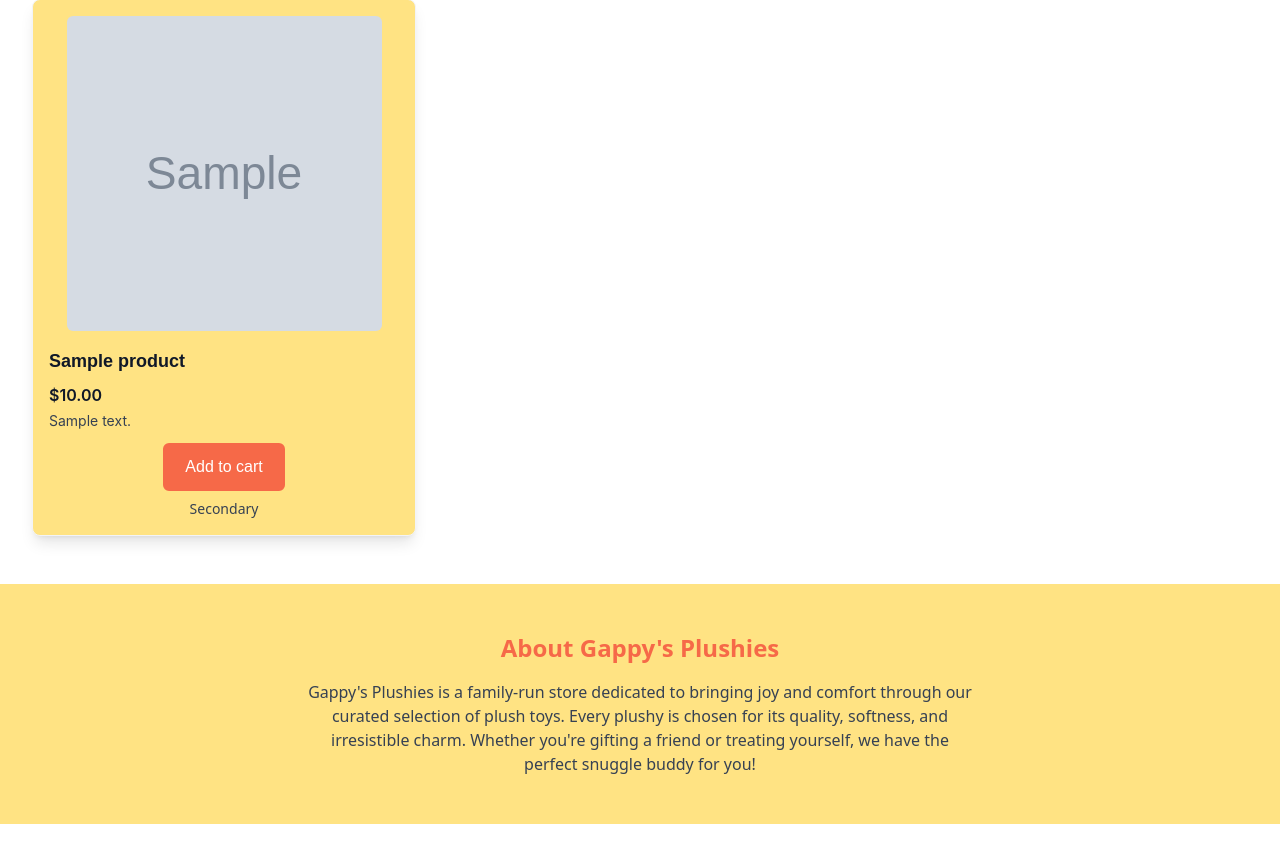
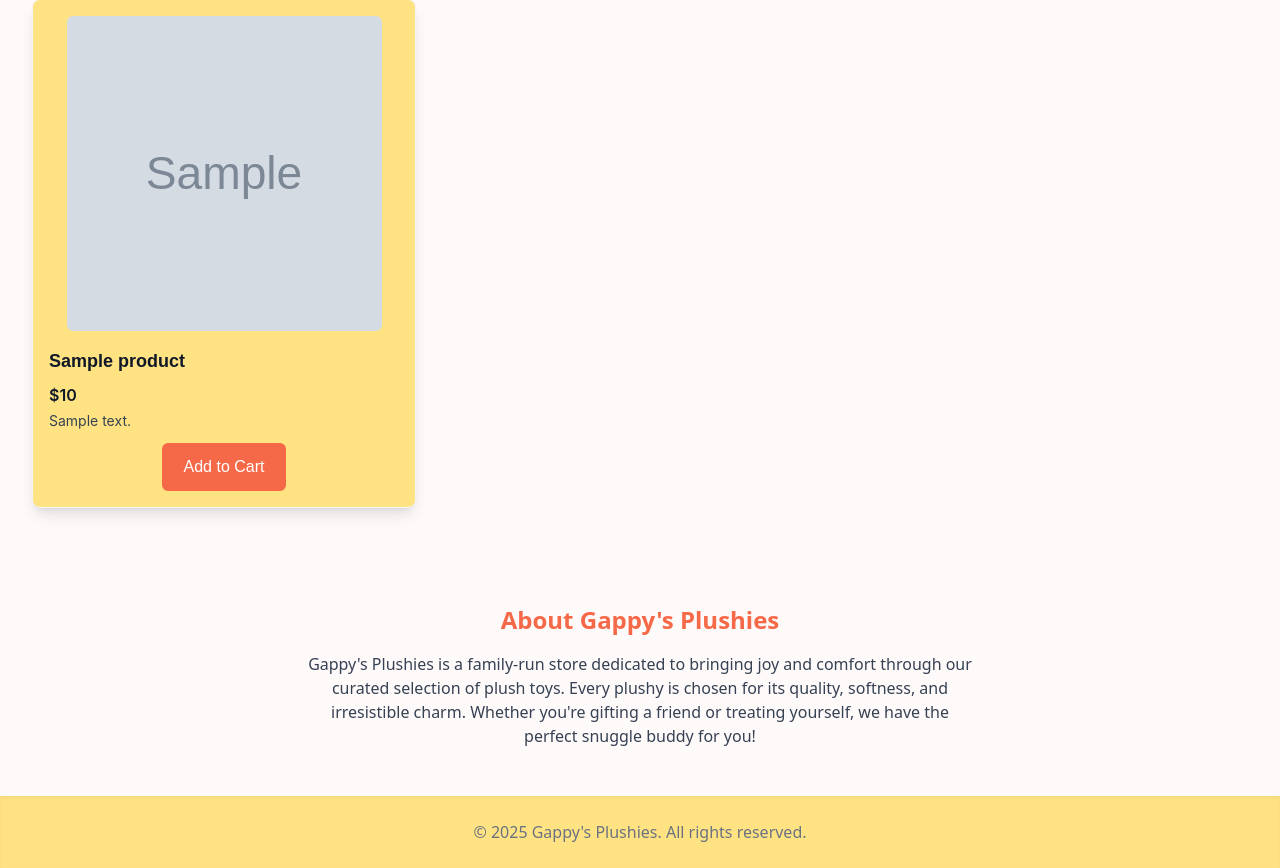
Before and after one commit to AyeeYee433/Jirachi, a CodeIgniter 4 app: the page made by backend/app/Views/user/landingpage.php in a window 1280 px wide. Shown: the part 605-1473 px from the top of the page. Before the commit the page ends 1429 px from the top, so only its background shows below. Run offline with PHP 8.4 and a stand-in for CodeIgniter, Linux system fonts and the light colour scheme; the template is opened without the code that fills it: most values are stand-ins (such as "Sample title", 1, 10 or a date in 2020); grey boxes marked "Sample" are stand-in pictures; some libraries are stand-ins or nearby versions.

Commit message:
refactor(frontend/components): Updated components to and implementation

```diff
--- a/backend/app/Views/components/buttons/buttonPrimary.php
+++ b/backend/app/Views/components/buttons/buttonPrimary.php
@@ -1,4 +1,4 @@
-<button type="button"
+<button type="<?= esc($type ?? 'button') ?>"
     class="bg-[var(--primary-accent)] hover:bg-white px-5 py-2.5 border-[var(--primary-accent)] border-2 rounded-md focus:outline-none focus:ring-[var(--primary-accent)] focus:ring-2 focus:ring-offset-2 font-montserrat font-medium text-white hover:text-[var(--primary-accent)] active:scale-95 transition">
     <?= esc($text ?? 'Button') ?>
 </button>
--- a/backend/app/Views/components/cards/cardPrimary.php
+++ b/backend/app/Views/components/cards/cardPrimary.php
@@ -10,7 +10,7 @@
 
         <div class="flex justify-center mt-3 w-full">
             <div class="flex flex-col items-center">
-                <?= view("components/buttons/buttonPrimary", ["text" => "Add to Cart"]) ?>
+                <?= view("components/buttons/buttonPrimary", ["text" => "Add to Cart", "type" => esc($buttonType ?? "button")]) ?>
             </div>
         </div>
     </div>
--- a/backend/app/Views/components/footer.php
+++ b/backend/app/Views/components/footer.php
@@ -1,5 +1,5 @@
-<footer class="bg-white shadow-inner mt-auto">
-    <div class="container mx-auto px-4 py-6 text-center text-gray-500">
+<footer class="bg-[var(--primary)] shadow-inner mt-auto">
+    <div class="mx-auto px-4 py-6 text-gray-500 text-center container">
       &copy; <?= date('Y') ?> Gappy's Plushies. All rights reserved.
     </div>
   </footer>
--- a/backend/app/Views/components/head.php
+++ b/backend/app/Views/components/head.php
@@ -45,7 +45,7 @@
             background-color: var(--primary-ghost);
             display: flex;
             flex-direction: column;
-            background-color: #fff;
+            background-color: var(--primary-ghost);
             min-height: 100vh;
             color: white;
             transition: all;
--- a/backend/app/Views/user/landingpage.php
+++ b/backend/app/Views/user/landingpage.php
@@ -30,37 +30,13 @@
     <h3 class="mb-6 font-bold text-[var(--primary-accent)] text-2xl text-center">Featured Plushies</h3>
     <div class="gap-8 grid grid-cols-1 sm:grid-cols-2 md:grid-cols-3">
       <?php foreach ($products as $product): ?>
-        <div class="flex flex-col items-center bg-[var(--primary)] shadow-lg p-4 border border-gray-100 rounded-lg max-w-sm overflow-hidden">
-            <img src="<?= esc($product->img ?? 'https://dendenotakushop.com/cdn/shop/files/KuripanPlushieMatikanetannhauserUmamusume-PrettyDerby_0.jpg?v=1724820492') ?>"
-                alt="<?= esc($product->name ?? 'Product') ?>"
-                class="mx-auto rounded-md w-[90%] object-cover aspect-square">
-
-            <div class="flex flex-col items-start mt-4 w-full">
-                <h3 class="font-montserrat font-bold text-gray-900 text-lg"><?= esc($product->name) ?></h3>
-
-                <?php if (isset($product->price)): ?>
-                    <p class="mt-2 font-inter font-semibold text-gray-900">$<?= number_format($product->price, 2) ?></p>
-                <?php endif; ?>
-
-                <p class="mt-1 font-inter text-gray-700 text-sm"><?= esc($product->description) ?></p>
-
-                <div class="flex justify-center mt-3 w-full">
-                    <div class="flex flex-col items-center">
-                        <button type="button"
-                            class="bg-[var(--primary-accent)] hover:bg-white px-5 py-2.5 border-[var(--primary-accent)] border-2 rounded-md focus:outline-none focus:ring-[var(--primary-accent)] focus:ring-2 focus:ring-offset-2 font-montserrat font-medium text-white hover:text-[var(--primary-accent)] active:scale-95 transition">
-                            Add to cart
-                        </button>
-                        <span class="mt-2 text-gray-700 text-sm">Secondary</span>
-                    </div>
-                </div>
-            </div>
-        </div>
+        <?= view("components/cards/cardPrimary", ["img" => $product->img, "name" => $product->name, "price" => $product->price, "desc" => $product->description, "buttonType" => "submit"]) ?>
       <?php endforeach; ?>
     </div>
   </section>
 
   <!-- About Section -->
-  <section class="bg-[var(--primary)] py-12" id="about">
+  <section class="bg-[var(--primary-ghost)] py-12" id="about">
     <div class="mx-auto px-4 text-center container">
       <h3 class="mb-4 font-bold text-[var(--primary-accent)] text-2xl">About Gappy's Plushies</h3>
       <p class="mx-auto max-w-2xl text-gray-700">
@@ -70,4 +46,5 @@
   </section>
 
   <!-- Footer -->
+  <?=  view("components/footer") ?>
 </body>
```
